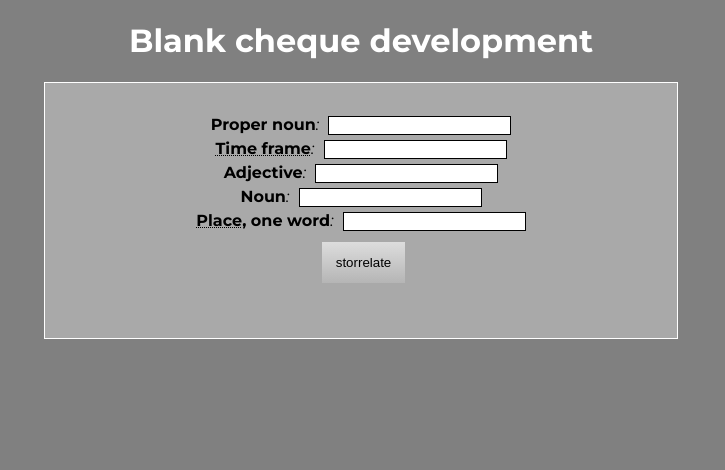
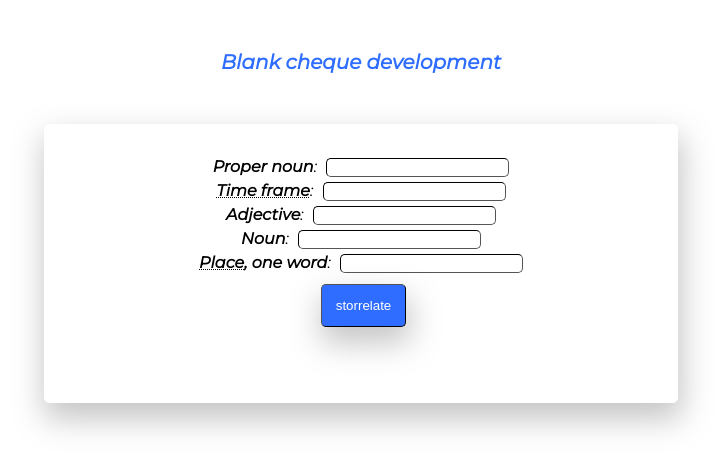
Before and after one commit to roxwize/blankcheque, a plain HTML site: page index.html in a window 1280 px wide. Shown: the whole page, without its empty margins (279-1004 px from the left). Drawn offline with Linux system fonts and the light colour scheme.

Commit message:
fix css.

```diff
--- a/style.css
+++ b/style.css
@@ -1,22 +1,27 @@
 @font-face { font-family: "Montserrat"; src: url('Montserrat-Regular.tff'); }
-@font-face { font-family: "Montserrat"; src: url('Montserrat-Bold.ttf'); font-weight: bold; }
+@font-face { font-family: "Montserrat"; src: url('Montserrat-Bold.ttf'); font-weight: normal; }
 @font-face { font-family: "Montserrat"; src: url('Montserrat-Italic.ttf'); font-weight: italic; }
-@font-face { font-family: "Montserrat"; src: url('Montserrat-BoldItalic.ttf'); font-weight: bold; font-style: italic; }
+@font-face { font-family: "Montserrat"; src: url('Montserrat-BoldItalic.ttf'); font-weight: lighter; font-style: italic; }
 
 body {
 	font-family: "Montserrat";
-	background-color: gray;
+	background-color: white;
 }
 
-h1 { text-align: center; color: white; }
+h1 {
+	text-align: center;
+	color: #2e6dff;
+	font-size: 20px;
+	margin: 50px;
+}
 
 input {
 	margin-left: 5px;
-	border-style: solid;
 	border-color: black;
 	border-width: 0.4px;
 	background-color: white;
 	margin-bottom: 0.3em;
+	border-radius: 5px;
 	}
 
 .tooltip {
@@ -26,13 +31,18 @@ input {
 }
 
 .userContainer {
+	-webkit-box-shadow: 2px 14px 31px 2px rgba(126, 126, 126, 0.45);
+-moz-box-shadow: 2px 14px 31px 2px rgba(126, 126, 126, 0.45);
+box-shadow: 2px 14px 31px 2px rgba(126, 126, 126, 0.45);
 	margin: 0 auto;
 	width: 50%;
+	border-radius: 5px;
 	background-color: darkgray;
 	border-style: solid;
 	border-width: 1px;
 	border-color: white;
 	text-align: center;
+	background-color: white;
   }
 
 #story {
@@ -41,16 +51,34 @@ input {
   }
 
 input[type="submit"] {
-  border: 0px solid black;
   padding: 1em;
   margin-top: 0.5em;
-  background: rgb(221,221,221);
-  background: linear-gradient(180deg, rgba(221,221,221,1) 0%, rgba(181,181,181,1) 100%);
+  background: #2e6dff;
+  color: white;
+  	-webkit-box-shadow: 2px 14px 31px 2px rgba(126, 126, 126, 0.45);
+-moz-box-shadow: 2px 14px 31px 2px rgba(126, 126, 126, 0.45);
+box-shadow: 2px 14px 31px 2px rgba(126, 126, 126, 0.45);
   transition: 0.2s;
 }
 
 input[type="submit"]:hover {
-  border: 2px solid black;
-  background: rgb(181,181,181);
-  background: linear-gradient(180deg, rgba(181,181,181,1) 0%, rgba(221,221,221,1) 100%);
+  padding: 1em;
+  margin-top: 0.5em;
+  background: #759fff;
+  color: white;
+-webkit-box-shadow: -1px -1px 9px -1px rgba(126, 126, 126, 0.45);
+-moz-box-shadow: -1px -1px 9px -1px rgba(126, 126, 126, 0.45);
+box-shadow: -1px -1px 9px -1px rgba(126, 126, 126, 0.45);
+  transition: 0.2s;
 }
+
+
+#result {
+ text-align: left;
+ font-size: 13px;
+ margin: 20px;
+}
+
+button {
+	border: none;
+}
```
